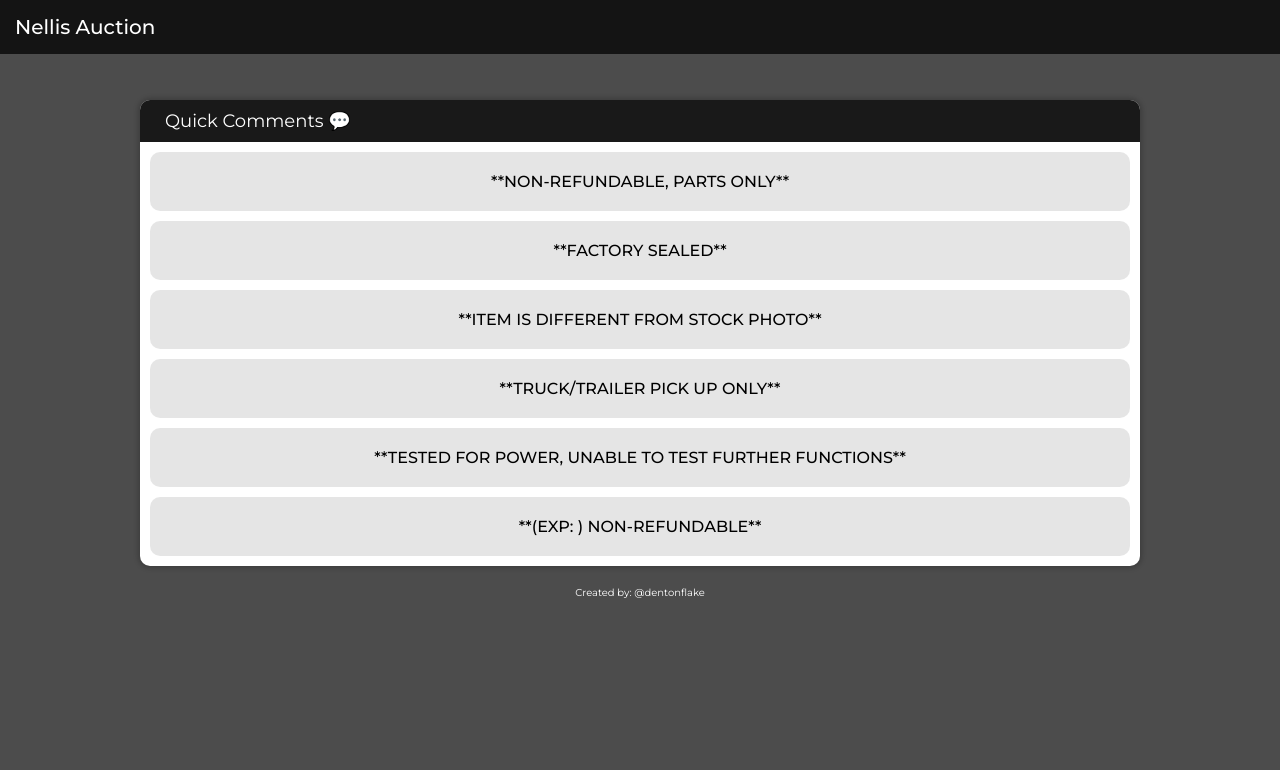
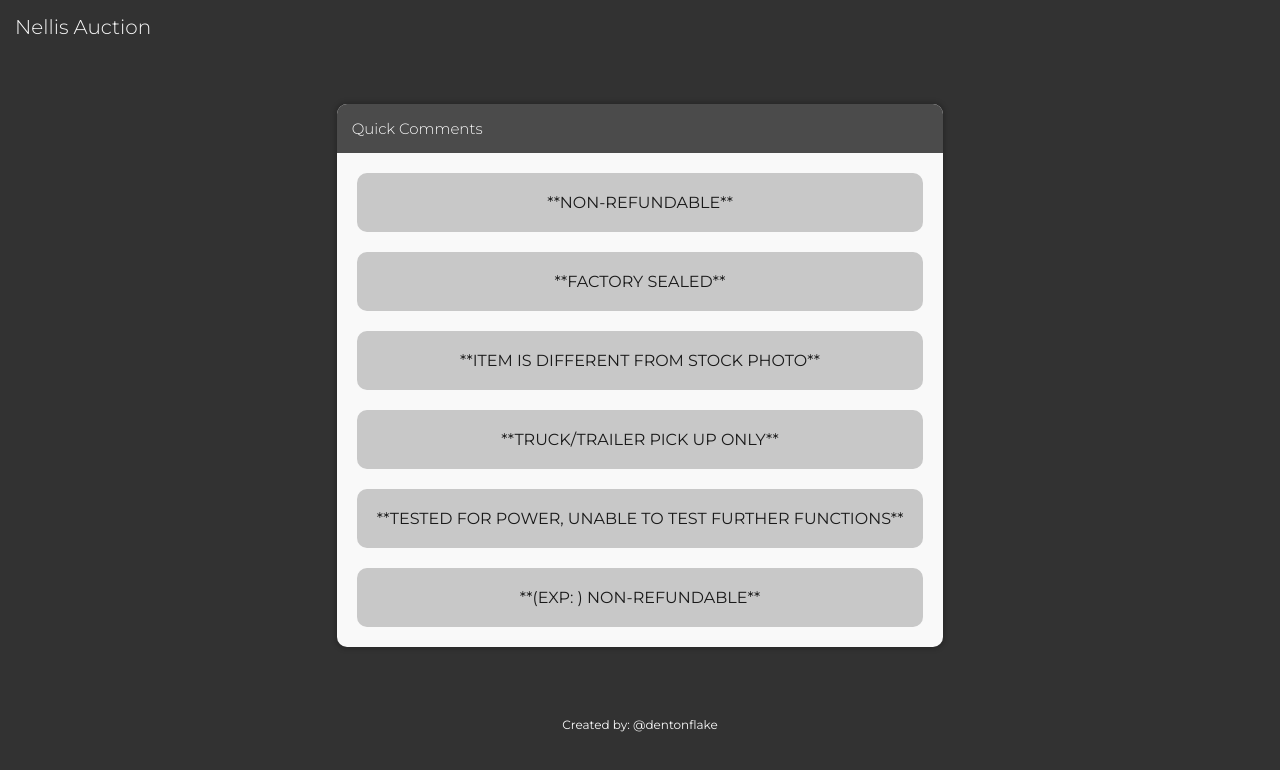
Before and after one commit to dentonflake/location-generator, a website: page public/nellisauction/tools/comments/index.html in a window 1280 px wide. Drawn offline with Linux system fonts and the light colour scheme.

Commit message:
comments

```diff
--- a/public/nellisauction/tools/comments/index.html
+++ b/public/nellisauction/tools/comments/index.html
@@ -7,152 +7,8 @@
 
     <title>Resources</title>
 
-    <style>
-        * {
-            margin: 0;
-            padding: 0;
-            box-sizing: border-box;
-
-            font-optical-sizing: auto;
-            font-family: "Montserrat", sans-serif;
-        }
-
-        body {
-            background-color: rgba(0, 0, 0, 0.7);
-            background-size: cover;
-            background-repeat: no-repeat;
-            background-attachment: fixed;
-            background-position: center;
-        }
-
-        header {
-            padding: 15px;
-            background-color: rgba(20, 20, 20, 1);
-
-            position: fixed;
-            top: 0;
-            width: 100%;
-        }
-
-        #title {
-            color: rgba(255, 255, 255, 1);
-            font-size: 20px;
-            font-weight: 500;
-        }
-
-        main {
-            margin-top: 80px;
-            padding: 20px;
-
-            display: flex;
-            justify-content: center;
-        }
-
-        #grid-container {
-            width: 100%;
-            max-width: 1000px;
-
-            display: grid;
-            grid-gap: 30px;
-
-            grid-template-columns: 1fr;
-        }
-
-        .grid-item {
-            border-radius: 10px;
-            background-color: rgb(255, 255, 255, 1);
-            box-shadow: 0 0 5px 2px rgba(0, 0, 0, 0.2);
-            overflow: hidden;
-        }
-
-        .grid-item-title {
-            background-color: rgba(0, 0, 0, 0.9);
-            padding: 10px 25px;
-        }
-
-        h1 {
-            font-size: 18px;
-            font-weight: 400;
-            color: rgba(255, 255, 255, 1);
-        }
-
-        .grid-item-content {
-            padding: 25px;
-        }
-
-        .item-link {
-            text-decoration: none;
-        }
-
-        .item-link-content {
-            padding: 20px;
-            color: black;
-            background: rgba(0, 0, 0, 0.1);
-            margin: 10px;
-            border-radius: 10px;
-            font-weight: 500;
-            display: flex;
-            justify-content: center;
-        }
-
-        .item-link-content:hover {
-            transition: 0.3s;
-            background-color: rgba(100, 0, 0, 0.7);
-            cursor: pointer;
-        }
-
-        .item-link-content:active {
-            transition: 0s;
-            background-color: rgba(20, 20, 20, 1);
-            color: white;
-        }
-
-        footer {
-            margin-bottom: 20px;
-
-            display: flex;
-            justify-content: center;
-        }
-
-        footer a {
-            text-decoration: none;
-            color: white;
-        }
-
-        #credits {
-            color: rgba(255, 255, 255, 1);
-            font-size: 10px;
-            font-weight: 400;
-        }
-
-        @media only screen and (max-width: 1125px) {
-            #grid-container {
-                max-width: 750px;
-            }
-        }
-
-        @media only screen and (max-width: 875px) {
-            header {
-                display: flex;
-                justify-content: center;
-            }
-
-            main {
-                margin-top: 50px;
-            }
-
-            #grid-container {
-                max-width: 500px;
-
-                grid-gap: 15px;
-            }
-
-            .grid-item-content {
-                display: flex;
-                justify-content: center;
-            }
-        }
-    </style>
+    <link rel="stylesheet" href="style.css">
+    <link rel="stylesheet" href="../../assets/style.css">
 
     <link rel="preconnect" href="https://fonts.googleapis.com">
     <link rel="preconnect" href="https://fonts.gstatic.com" crossorigin>
@@ -162,51 +18,45 @@
 
 <body>
     <header>
-        <div id="title">Nellis Auction</div>
+        <h1>Nellis Auction</h1>
     </header>
 
     <main>
-        <div id="grid-container">
+
+        <div class="grid-container" id="dashboard">
             <div class="grid-item" id="comments">
                 <div class="grid-item-title">
-                    <h1>Quick Comments 💬</h1>
+                    <h2>Quick Comments</h2>
                 </div>
-                <div class="grid-item-links">
-                    <div class="item-link">
-                        <div class="item-link-content" onclick="handleCopy(this)">**NON-REFUNDABLE, PARTS ONLY**</div>
+                <div class="grid-item-content grid-container">
+                    <div onclick="handleCopy(this)" class="grid-item button">
+                        <p>**NON-REFUNDABLE**</p>
                     </div>
-                </div>
-                <div class="grid-item-links">
-                    <div class="item-link">
-                        <div class="item-link-content" onclick="handleCopy(this)">**FACTORY SEALED**</div>
+                    <div onclick="handleCopy(this)" class="grid-item button">
+                        <p>**FACTORY SEALED**</p>
                     </div>
-                </div>
-                <div class="grid-item-links">
-                    <div class="item-link">
-                        <div class="item-link-content" onclick="handleCopy(this)">**ITEM IS DIFFERENT FROM STOCK PHOTO**</div>
+                    <div onclick="handleCopy(this)" class="grid-item button">
+                        <p>**ITEM IS DIFFERENT FROM STOCK PHOTO**</p>
                     </div>
-                </div>
-                <div class="grid-item-links">
-                    <div class="item-link">
-                        <div class="item-link-content" onclick="handleCopy(this)">**TRUCK/TRAILER PICK UP ONLY**</div>
+                    <div onclick="handleCopy(this)" class="grid-item button">
+                        <p>**TRUCK/TRAILER PICK UP ONLY**</p>
                     </div>
-                </div>
-                <div class="grid-item-links">
-                    <div class="item-link">
-                        <div class="item-link-content" onclick="handleCopy(this)">**TESTED FOR POWER, UNABLE TO TEST FURTHER FUNCTIONS**</div>
+                    <div onclick="handleCopy(this)" class="grid-item button">
+                        <p>**TESTED FOR POWER, UNABLE TO TEST
+                            FURTHER FUNCTIONS**</p>
                     </div>
-                </div>
-                <div class="grid-item-links">
-                    <div class="item-link">
-                        <div class="item-link-content" onclick="handleCopy(this)">**(EXP: ) NON-REFUNDABLE**</div>
+                    <div onclick="handleCopy(this)" class="grid-item button">
+                        <p>**(EXP: ) NON-REFUNDABLE**</p>
                     </div>
                 </div>
             </div>
+        </div>
     </main>
 
     <footer>
-        <div id="credits">Created by: <a href="https://www.linkedin.com/in/denton-flake-1253b01a9">@dentonflake</a>
-        </div>
+        <a target="_blank" href="https://www.linkedin.com/in/denton-flake-1253b01a9">
+            <h6>Created by: @dentonflake</h6>
+        </a>
     </footer>
 
     <script>
```
Also changed, not shown: public/nellisauction/tools/comments/style.css (added).
